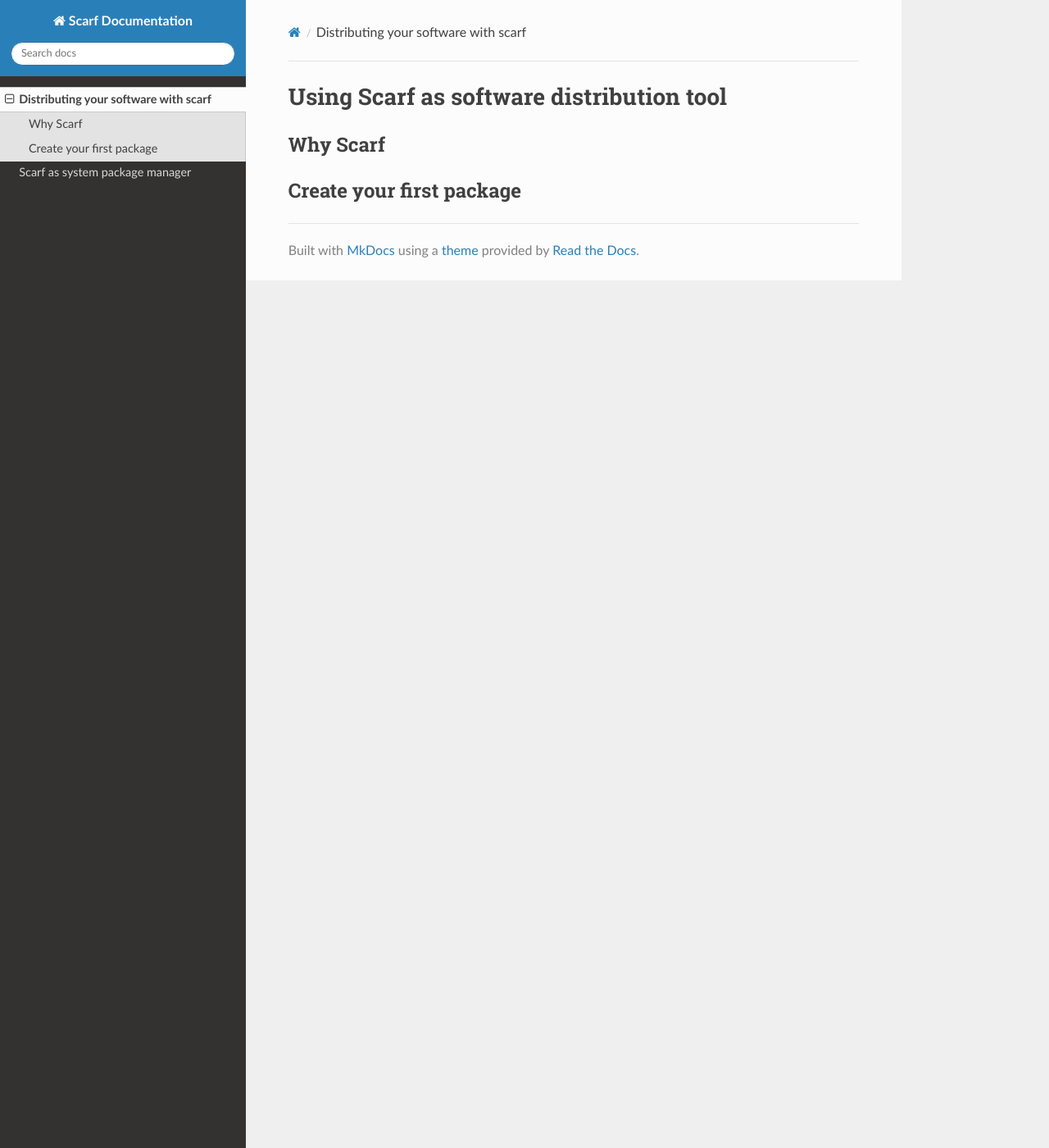
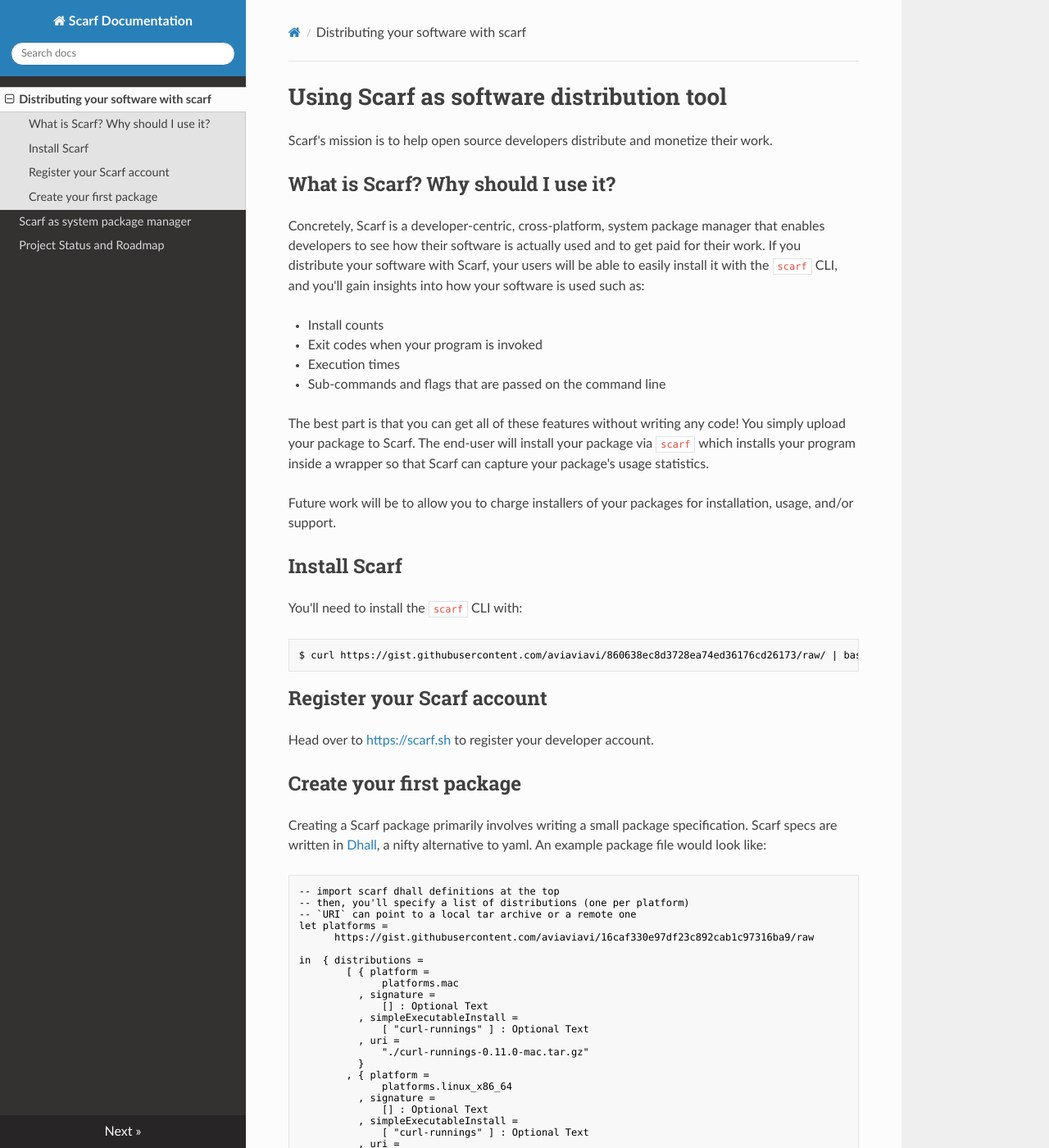
Before and after one commit to scarf-sh/scarf, an MkDocs documentation site: the page built from docs/docs/index.md, in a window 1280 px wide and 1400 px high. Shown: the whole window at 82% size. Built offline with MkDocs 1.6.1, drawn with Linux system fonts in a browser that asks for light colours; nearby versions of some CDN libraries; some of the changed text lies outside the part shown.

Commit message:
getting docs ready

````diff
--- a/docs/docs/index.md
+++ b/docs/docs/index.md
@@ -1,5 +1,77 @@
 # Using Scarf as software distribution tool
 
-## Why Scarf
+Scarf's mission is to help open source developers distribute and monetize their work.
+
+## What is Scarf? Why should I use it?
+
+Concretely, Scarf is a developer-centric, cross-platform, system package manager
+that enables developers to see how their software is actually used and to get
+paid for their work. If you distribute your software with Scarf, your users will
+be able to easily install it with the `scarf` CLI, and you'll gain insights into
+how your software is used such as:
+
+- Install counts
+- Exit codes when your program is invoked
+- Execution times
+- Sub-commands and flags that are passed on the command line
+
+The best part is that you can get all of these features without writing any
+code! You simply upload your package to Scarf. The end-user will install your
+package via `scarf` which installs your program inside a wrapper so that Scarf
+can capture your package's usage statistics.
+
+Future work will be to allow you to charge installers of your packages for
+installation, usage, and/or support.
+
+## Install Scarf
+
+You'll need to install the `scarf` CLI with:
+
+```bash
+$ curl https://gist.githubusercontent.com/aviaviavi/860638ec8d3728ea74ed36176cd26173/raw/ | bash
+```
+
+## Register your Scarf account
+
+Head over to [https://scarf.sh](https://scarf.sh) to register your developer
+account.
 
 ## Create your first package
+
+Creating a Scarf package primarily involves writing a small package
+specification. Scarf specs are written in [Dhall](https://dhall-lang.org/), a
+nifty alternative to yaml. An example package file would look like:
+
+```dhall
+-- import scarf dhall definitions at the top
+-- then, you'll specify a list of distributions (one per platform)
+-- `URI` can point to a local tar archive or a remote one
+let platforms =
+	  https://gist.githubusercontent.com/aviaviavi/16caf330e97df23c892cab1c97316ba9/raw
+
+in  { distributions =
+		[ { platform =
+			  platforms.mac
+		  , signature =
+			  [] : Optional Text
+		  , simpleExecutableInstall =
+			  [ "curl-runnings" ] : Optional Text
+		  , uri =
+			  "./curl-runnings-0.11.0-mac.tar.gz"
+		  }
+		, { platform =
+			  platforms.linux_x86_64
+		  , signature =
+			  [] : Optional Text
+		  , simpleExecutableInstall =
+			  [ "curl-runnings" ] : Optional Text
+		  , uri =
+			  "https://github.com/aviaviavi/curl-runnings/releases/download/0.11.0/curl-runnings-0.11.0.tar.gz"
+		  }
+		]
+	, name =
+		"curl-runnings"
+	, version =
+		"0.11.0"
+	}
+```
--- a/docs/mkdocs.yml
+++ b/docs/mkdocs.yml
@@ -2,4 +2,5 @@
 theme: readthedocs
 nav:
 - Distributing your software with scarf: 'index.md'
-- Scarf as system package manager: 'distribute-your-software.md'
+- Scarf as system package manager: 'end-user.md'
+- Project Status and Roadmap: 'project-status.md'
````
Also changed, not shown: docs/docs/end-user.md (+4 -3 lines), docs/docs/project-status.md (added, +29 -0 lines), 1 other file.
